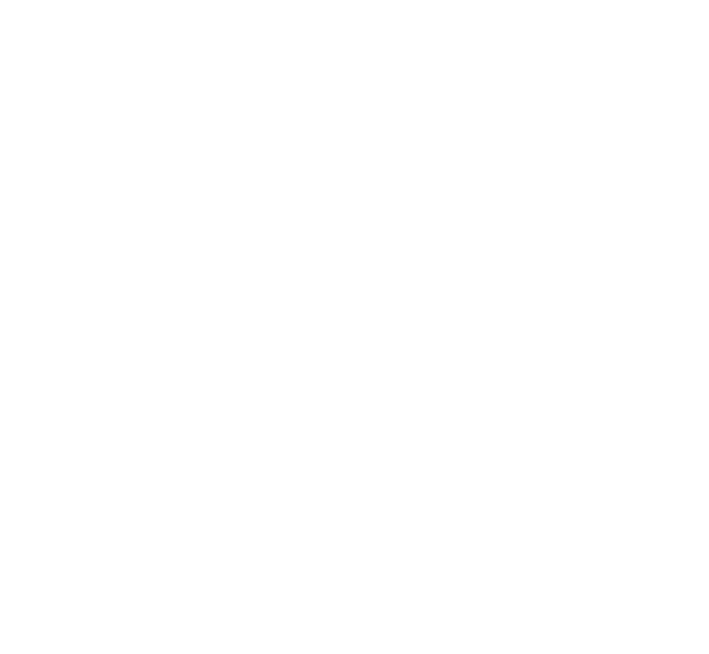
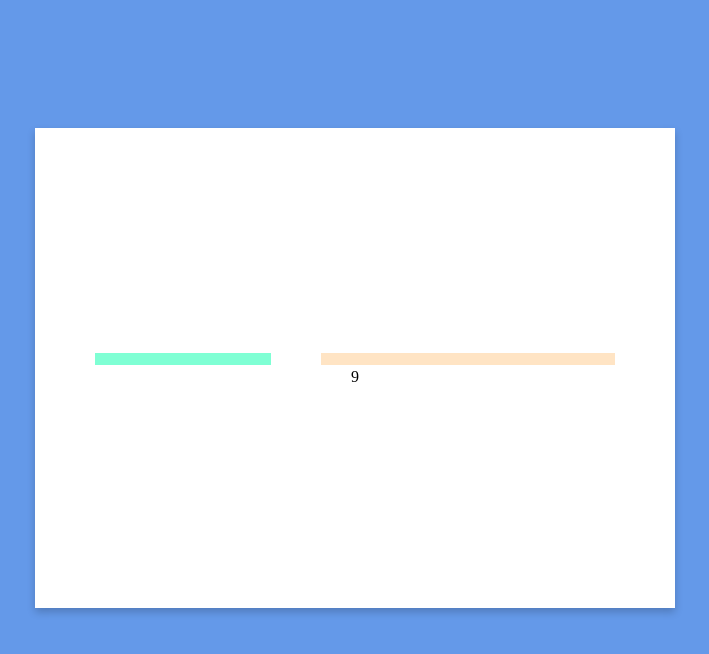
Before and after one commit to choijisul/AboutMe, a plain HTML site: page index.html in a window 1280 px wide. Shown: the whole page, without its empty margins (285-994 px from the left). Drawn offline with Linux system fonts and the light colour scheme.

Commit message:
프로필구역까지 완료

```diff
--- a/index.html
+++ b/index.html
@@ -3,9 +3,25 @@
 <head>
     <meta charset="UTF-8">
     <meta name="viewport" content="width=device-width, initial-scale=1.0">
-    <title>자기소개</title>
+    <title>Self Introduction</title>
+    <link rel="stylesheet" href="styles.css">
 </head>
 <body>
+    <div class="container">
+        <div class="content-section" id="section1">
+            <!-- 프로필 -->
+            <div class="profile-container">
+                <div class="profile-img-div">
+                    <img src="">
+                </div>
+                <div class="profile-content-div">
+                    <!-- Add content here -->
+                </div>
+            </div>9
 
+
+        </div>
+    </div>
+    <script src="scripts.js"></script>
 </body>
 </html>
--- /dev/null
+++ b/scripts.js
@@ -0,0 +1,70 @@
+let isScrolling = false;
+
+// 스크롤 자동 내려감 애니메이션
+function scrollToSection(direction) {
+    const scrollPosition = window.pageYOffset || document.documentElement.scrollTop;
+    const viewportHeight = window.innerHeight;
+    let targetPosition;
+
+    if (direction === 'down') {
+        targetPosition = scrollPosition + viewportHeight * 1.01;
+    } else if (direction === 'up') {
+        targetPosition = scrollPosition - viewportHeight * 1.01;
+    }
+
+    isScrolling = true;
+
+    window.scrollTo({
+        top: targetPosition,
+        behavior: 'smooth'
+    });
+
+    setTimeout(() => {
+        isScrolling = false;
+    }, 1000);
+}
+
+// 배경 그라데이션 흐려짐 애니메이션
+function updateBackgroundGradient() {
+    const scrollPosition = window.pageYOffset || document.documentElement.scrollTop;
+    const documentHeight = document.documentElement.scrollHeight - window.innerHeight;
+    const scrollPercentage = scrollPosition / documentHeight;
+
+    const startColor = [100, 153, 233];
+    const endColor = [255, 255, 255];
+    const currentColor = startColor.map((start, index) => {
+        const end = endColor[index];
+        const current = start + (end - start) * scrollPercentage;
+        return Math.round(current);
+    });
+
+    const currentColorString = `rgb(${currentColor.join(',')})`;
+
+    if (scrollPosition > 0) {
+        document.body.style.background = `linear-gradient(to bottom, ${currentColorString}, white)`;
+    } else {
+        document.body.style.background = `rgb(${startColor.join(',')})`;
+    }
+}
+
+// 스크롤 효과 적용
+window.addEventListener('wheel', function(event) {
+    event.preventDefault();
+    if (event.deltaY > 0) {
+        scrollToSection('down');
+    } else {
+        scrollToSection('up');
+    }
+}, { passive: false });
+
+window.addEventListener('keydown', function(event) {
+    if (event.key === "ArrowDown") {
+        event.preventDefault();
+        scrollToSection('down');
+    } else if (event.key === "ArrowUp") {
+        event.preventDefault();
+        scrollToSection('up');
+    }
+}, { passive: false });
+
+window.addEventListener('scroll', updateBackgroundGradient);
--- /dev/null
+++ b/styles.css
@@ -0,0 +1,55 @@
+body {
+    margin: 0;
+    padding: 0;
+    background: rgb(100, 153, 233); /* Initial solid color background */
+    overflow-x: hidden;
+}
+
+.container {
+    width: 100%;
+    height: 200vh;
+    position: relative;
+}
+
+.content-section {
+    width: 50%;
+    height: 60vh;
+    background-color: white;
+    position: absolute;
+    top: 8%;
+    left: 25%;
+    display: flex;
+    flex-direction: column;
+    justify-content: center;
+    align-items: center;
+    box-shadow: 0 4px 8px rgba(0, 0, 0, 0.2);
+}
+
+h1, p {
+    margin: 0;
+    padding: 10px;
+    text-align: center;
+}
+
+/* Profile CSS */
+.profile-container {
+    display: flex;
+    width: 100%;
+    justify-content: center;
+    align-items: center;
+}
+
+.profile-img-div {
+    margin-left: 60px;
+    width: 30%;
+    height: 70%;
+    background-color: aquamarine;
+    margin-right: 50px;
+}
+
+.profile-content-div {
+    margin-right: 60px;
+    width: 50%;
+    height: 70%;
+    background-color: bisque;
+}
```
Also changed, not shown: img/이력서사진.jpg (added).
